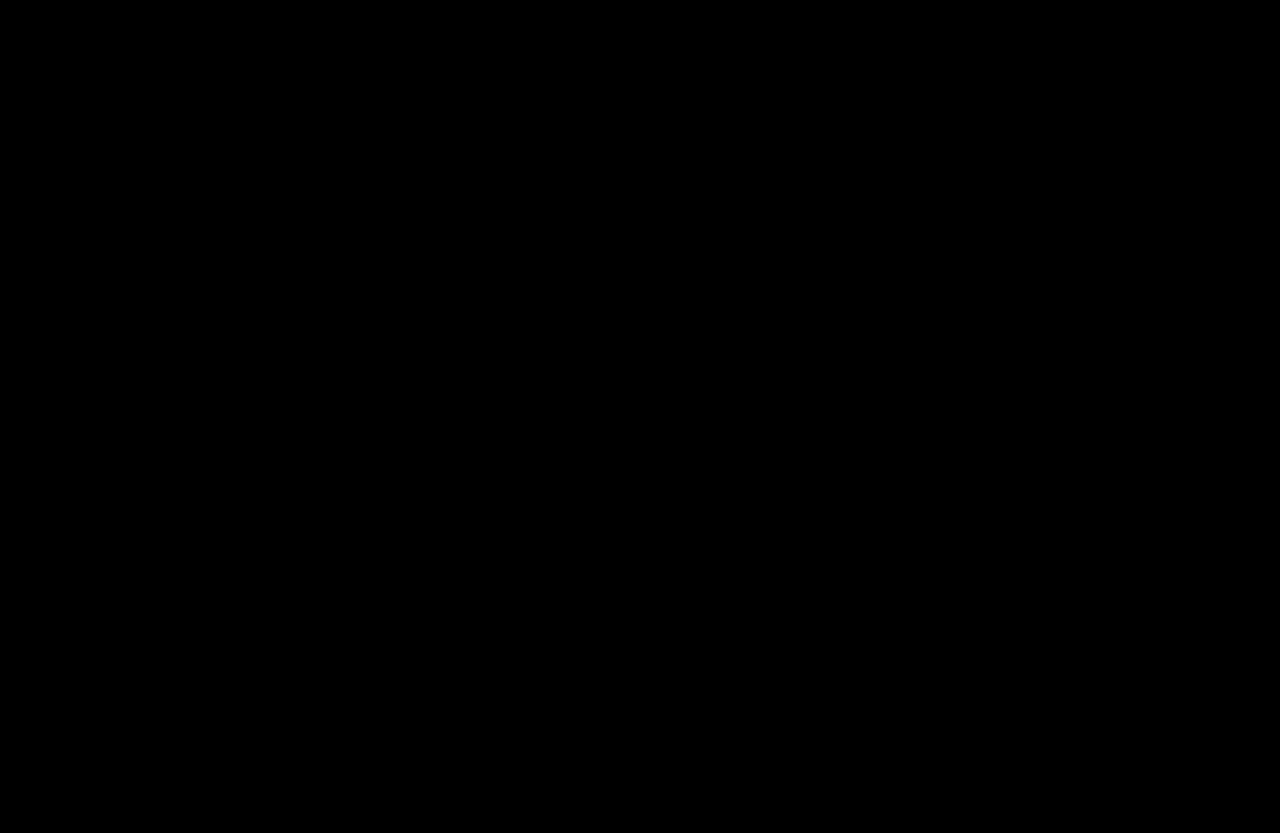
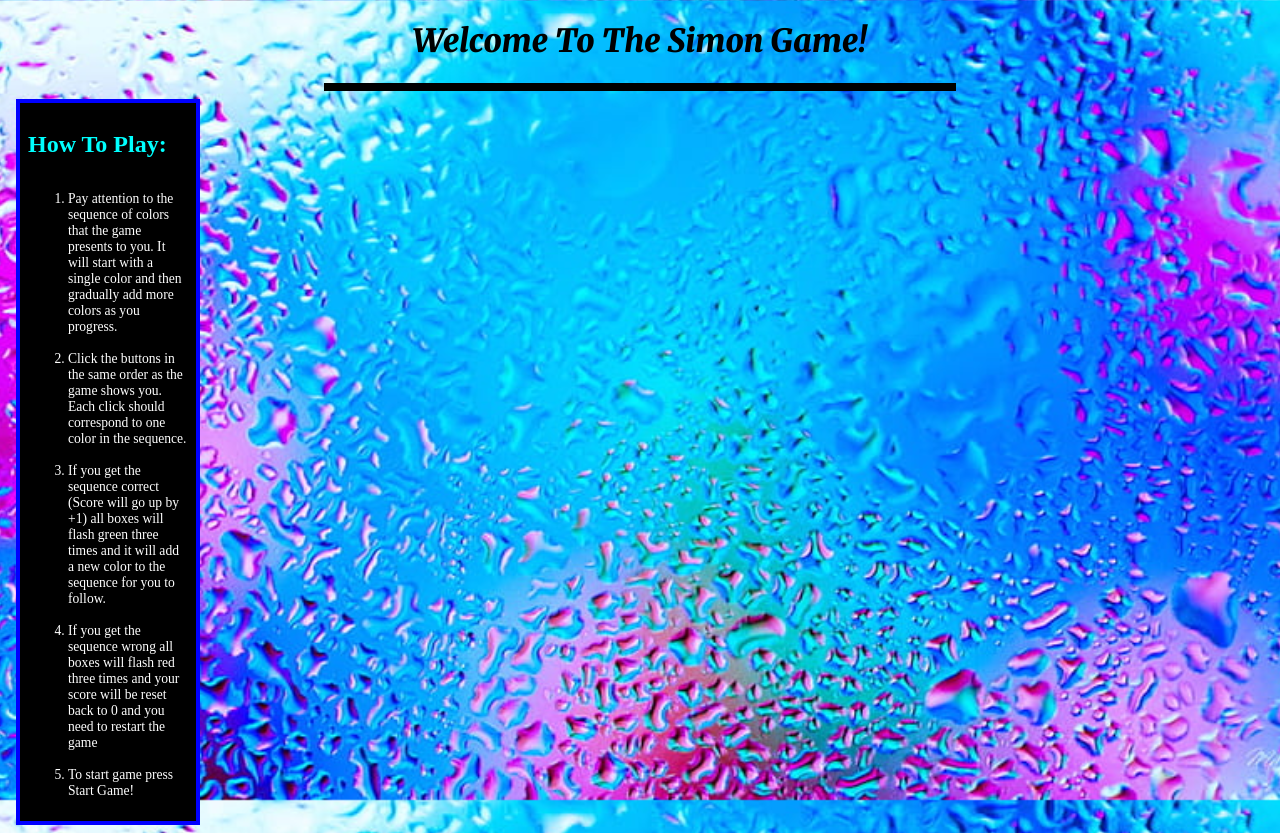
Before and after one commit to liethdallal/Project-1-Simon-Game, a plain HTML site: page index.html in a window 1280 px wide. Before the commit the page ends 800 px from the top, so only its background shows below. Drawn offline with Linux system fonts and the light colour scheme.

Commit message:
Start creating a rules box in HTML and position it with styling

```diff
--- a/index.html
+++ b/index.html
@@ -10,12 +10,36 @@
 
     <script defer src="./script.js"></script>
 
+    <link rel="preconnect" href="https://fonts.googleapis.com">
+    <link rel="preconnect" href="https://fonts.gstatic.com" crossorigin>
+    <link href="https://fonts.googleapis.com/css2?family=Merriweather:ital,wght@1,900&display=swap" rel="stylesheet">
+
     <title>Simon</title>
 
 </head>
 
 <body>
+    <h1>Welcome To The Simon Game!</h1>
+    <hr id="title-line">
 
+    <div id="rules-box">
+        <h2>How To Play:</h2>
+        <ol>
+            <li>Pay attention to the sequence of colors that the game presents to you. It will start with a single color and then gradually add more colors as you progress.</li>
+            <br>
+            <li>Click the buttons in the same order as the game shows you. Each click should correspond to one color in the sequence.</li>
+            <br>
+            <li>If you get the sequence correct (Score will go up by +1) all boxes will flash green three times and it will add a new color to the sequence for you to follow. </li>
+            <br>
+            <li>If you get the sequence wrong all boxes will flash red three times and your score will be reset back to 0 and you need to restart the game</li>
+            <br>
+            <li>To start game press Start Game!</li>
+        </ol>
+    </div>
+
+   <div id="game-box">
+
+   </div>
 </body>
 
 </html>
--- a/style.css
+++ b/style.css
@@ -1,3 +1,32 @@
 body {
+    background-image: url('./img/desktop-wallpaper-waterdrops-bright-background.jpg');
+    background-repeat: no-repeat;
+    background-size: cover;
+    background-attachment: fixed;  /* looked this format up online to make an image fill the entire page */
+}
+h1 {
+    text-align: center;
+    font-family: 'Merriweather', serif;
+}
+#title-line {
+    width: 50%;
+    height: 1vh;
+    border: none;
+    color: black;
     background-color: black;
 }
+#rules-box {
+    width: 20vh;
+    border: 0.5vh solid blue;
+    padding: 1vh;
+    margin: 1vh;
+    display: flex;
+    flex-direction: column;
+    align-items: flex-start;
+    background-color: black;
+    color: aqua;
+}
+ol {
+    color: white;
+    font-size: 1.7vh;
+}
```
Also changed, not shown: img/desktop-wallpaper-waterdrops-bright-background.jpg (added).
